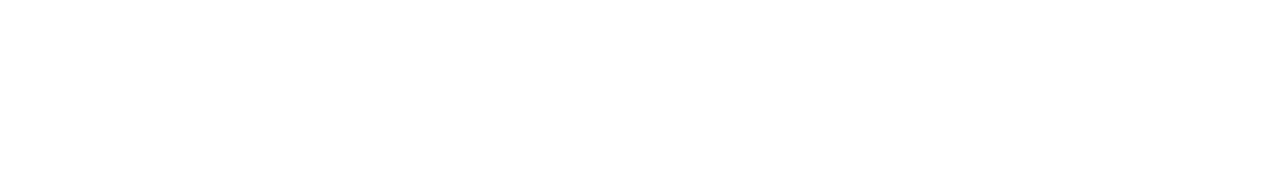
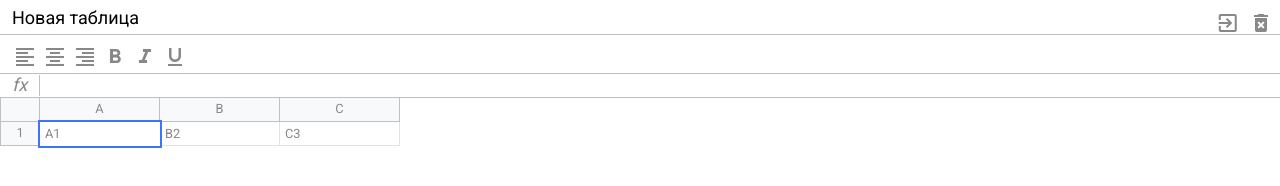
Before and after one commit to Hodosov/js-excel, a website built with webpack: page src/index.html in a window 1280 px wide. Built offline with nearby package versions, Linux system fonts and the light colour scheme.

Commit message:
add components

```diff
--- a/package.json
+++ b/package.json
@@ -41,6 +41,7 @@
     "webpack-dev-server": "^3.10.3"
   },
   "dependencies": {
+    "@babel/plugin-proposal-class-properties": "^7.12.1",
     "@babel/polyfill": "^7.8.3",
     "normalize.css": "^8.0.1"
   }
--- /dev/null
+++ b/src/components/excel/Excel.js
@@ -0,0 +1,25 @@
+import { $ } from '../../core/dom'
+
+export class Excel {
+    constructor(selector, options) {
+        this.$el = document.querySelector(selector)
+        this.components = options.components || []
+    }
+
+    getRoot() {
+        const $root = $.create('div', 'excel')
+
+        this.components.forEach(Component => {
+            const $el = $.create('div', Component.className)
+            const component = new Component($el)
+            $el.innerHTML = component.toHTML()
+            $root.append($el)
+        })
+
+        return $root
+    }
+
+    render() {
+        this.$el.append(this.getRoot())
+    }
+}
--- /dev/null
+++ b/src/components/formuls/Formula.js
@@ -0,0 +1,11 @@
+import { ExcelComponent } from '../../core/ExcelComponent';
+
+export class Formula extends ExcelComponent {
+    static className = 'excel__formula'
+    toHTML() {
+        return `
+        <div class="info">fx</div>
+        <div class="input" contenteditable spellcheck="false"></div>
+        `
+    }
+}
--- /dev/null
+++ b/src/components/header/Header.js
@@ -0,0 +1,19 @@
+import { ExcelComponent } from '../../core/ExcelComponent';
+
+export class Header extends ExcelComponent {
+    static className = 'excel__header'
+
+    toHTML() {
+        return `
+        <input type="text" value="Новая таблица" class="input" />
+        <div>
+            <div class="button">
+                <i class="material-icons">exit_to_app</i>
+            </div>
+            <div class="button">
+                <i class="material-icons">delete_forever</i>
+            </div>
+        </div>
+        `
+    }
+}
--- /dev/null
+++ b/src/components/table/Table.js
@@ -0,0 +1,44 @@
+import { ExcelComponent } from '../../core/ExcelComponent';
+
+export class Table extends ExcelComponent {
+    static className = 'excel__table'
+
+    toHTML() {
+        return `
+        <div class="row">
+
+        <div class="row-info">
+        </div>
+
+        <div class="row-data">
+
+            <div class="column">
+                A
+            </div>
+            <div class="column">
+                B
+            </div>
+            <div class="column">
+                C
+            </div>
+
+        </div>
+    </div>
+
+    <div class="row">
+
+        <div class="row-info">
+            1
+        </div>
+
+        <div class="row-data">
+
+
+            <div class="cell selected" contenteditable>A1</div>
+          <div class="cell" contenteditable>B2</div>
+          <div class="cell" contenteditable>C3</div>
+        </div>
+    </div>
+        `
+    }
+}
--- /dev/null
+++ b/src/components/toolbar/ToolBar.js
@@ -0,0 +1,28 @@
+import { ExcelComponent } from '../../core/ExcelComponent';
+
+export class ToolBar extends ExcelComponent {
+    static className = 'excel__toolbar'
+
+    toHTML() {
+        return `
+        <div class="button">
+        <i class="material-icons">format_align_left</i>
+    </div>
+    <div class="button">
+        <i class="material-icons">format_align_center</i>
+    </div>
+    <div class="button">
+        <i class="material-icons">format_align_right</i>
+    </div>
+    <div class="button">
+        <i class="material-icons">format_bold</i>
+    </div>
+    <div class="button">
+        <i class="material-icons">format_italic</i>
+    </div>
+    <div class="button">
+        <i class="material-icons">format_underlined</i>
+    </div>
+    `
+    }
+}
--- /dev/null
+++ b/src/core/DomListener.js
@@ -0,0 +1,7 @@
+export class DomListener {
+    constructor($root) {
+        if (!$root) {
+            throw Error(`No $root provided forDomListener`)
+        }
+    }
+}
--- /dev/null
+++ b/src/core/ExcelComponent.js
@@ -0,0 +1,8 @@
+import { DomListener } from './DomListener';
+
+export class ExcelComponent extends DomListener {
+  // Возвращает шаблон компонента
+  toHTML() {
+    return ''
+  }
+}
--- /dev/null
+++ b/src/core/dom.js
@@ -0,0 +1,17 @@
+class Dom {
+    constructor() {
+
+    }
+}
+
+export function $() {
+    return new Dom
+}
+
+$.create = (tagName, classes = '') => {
+    const el = document.createElement(tagName)
+    if (classes) {
+        el.classList.add(classes)
+    }
+    return el
+}
--- a/src/index.html
+++ b/src/index.html
@@ -4,9 +4,9 @@
 <head>
     <meta charset="UTF-8">
     <meta name="viewport" content="width=device-width, initial-scale=1.0">
-    <link rel='shortcut icon' href="favicon.ico">
+    <link rel="shortcut icon" href="favicon.ico">
     <link href="https://fonts.googleapis.com/icon?family=Material+Icons" rel="stylesheet">
-    <title>Exel</title>
+    <title>Excel</title>
 </head>
 
 <body>
--- a/src/index.js
+++ b/src/index.js
@@ -1,3 +1,12 @@
+import { Excel } from './components/excel/Excel'
+import { Formula } from './components/formuls/Formula'
+import { Header } from './components/header/Header'
+import { Table } from './components/table/Table'
+import { ToolBar } from './components/toolbar/ToolBar'
 import './scss/index.scss'
 
-console.log('working!')
+const excel = new Excel('#app', {
+  components: [Header, Formula, Table, ToolBar]
+})
+
+excel.render()
--- a/webpack.config.js
+++ b/webpack.config.js
@@ -14,7 +14,8 @@
     {
       loader: 'babel-loader',
       options: {
-        presets: ['@babel/preset-env']
+        presets: ['@babel/preset-env'],
+        plugins: ['@babel/plugin-proposal-class-properties']
       }
     }
   ]
```
Also changed, not shown: src/assets/dashboard.html (+2 -2 lines), src/assets/excel.html (+2 -2 lines), 2 other files.
